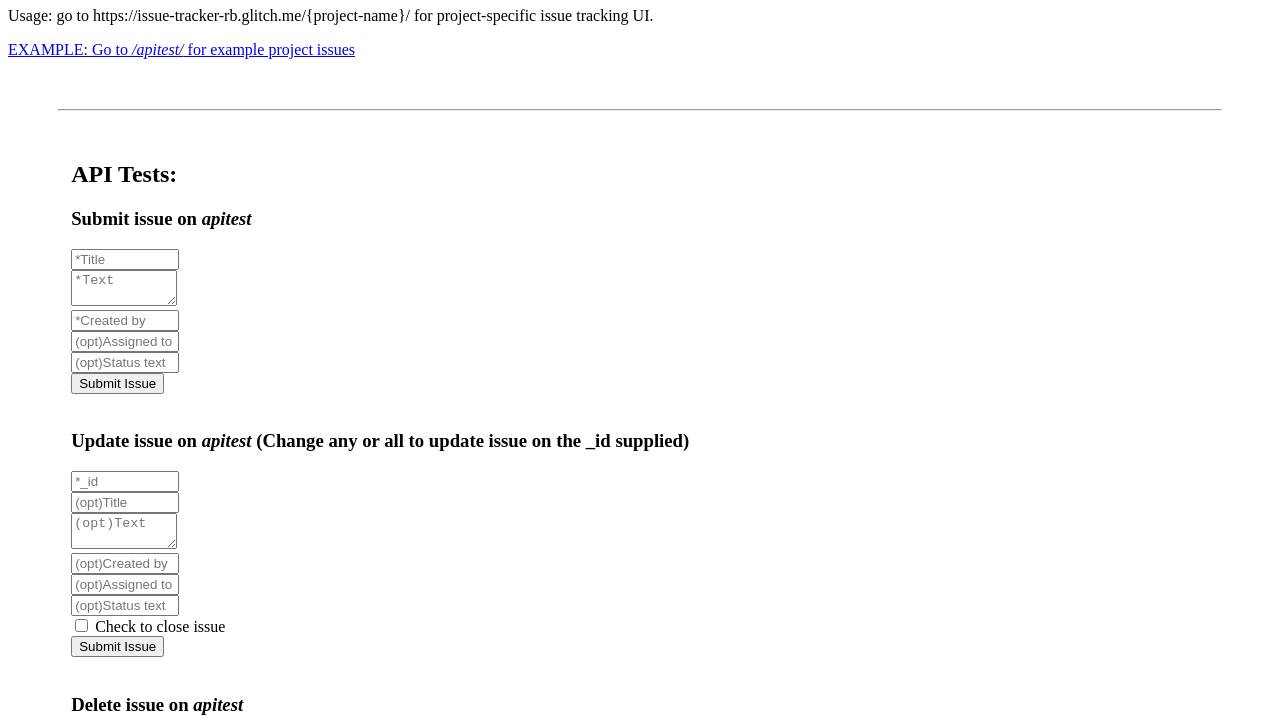
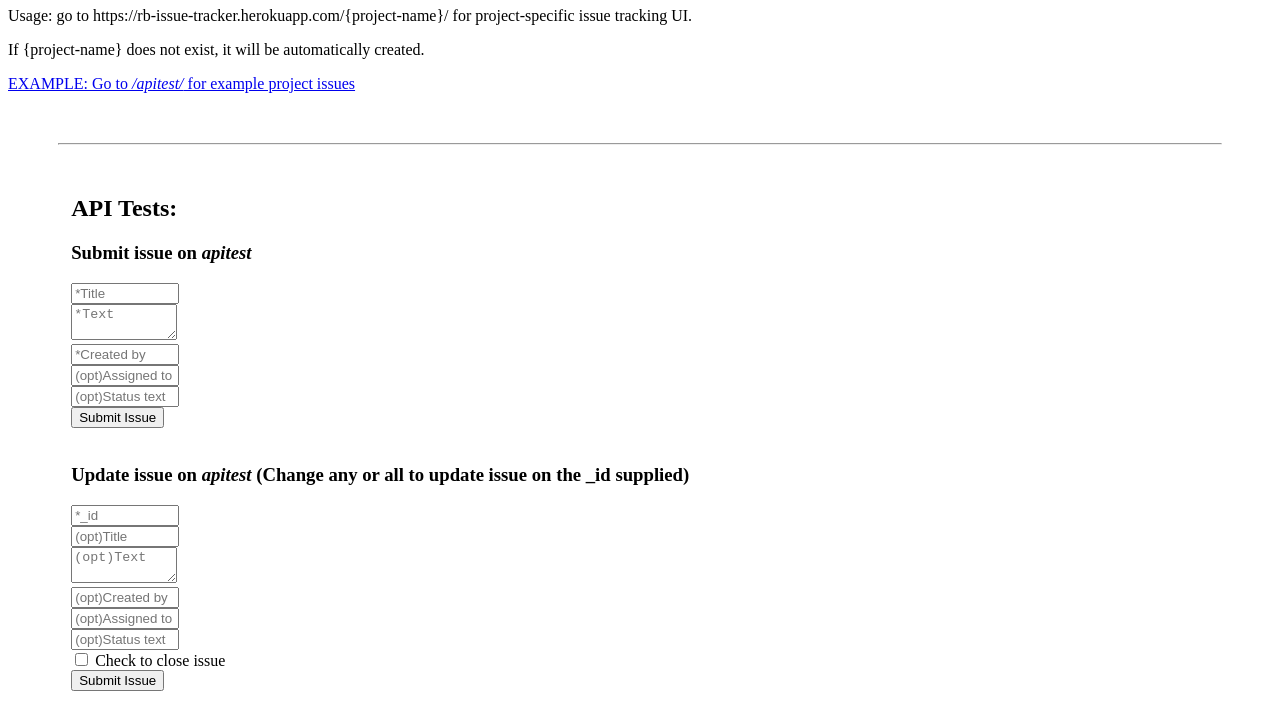
Before and after one commit to rkb716/issue-tracker, a website: page views/index.html in a window 1280 px wide. Shown: the part 73-798 px from the top of the page. Drawn offline with nearby package versions, Linux system fonts and the light colour scheme.

Commit message:
added .env and updated index.html

```diff
--- a/package.json
+++ b/package.json
@@ -1,5 +1,5 @@
 {
-	"name": "Issue Tracker",
+	"name": "issue-tracker",
 	"version": "0.0.1",
 	"description": "A fullstack application for tracking and managing software issues.",
 	"main": "server.js",
--- a/server.js
+++ b/server.js
@@ -2,7 +2,6 @@
 
 var express     = require('express');
 var bodyParser  = require('body-parser');
-var expect      = require('chai').expect;
 var cors        = require('cors');
 var helmet = require('helmet');
 
--- a/views/index.html
+++ b/views/index.html
@@ -14,7 +14,10 @@
       </h1>
     </header>
     <p>
-      Usage: go to https://issue-tracker-rb.glitch.me/{project-name}/ for project-specific issue tracking UI.
+      Usage: go to https://rb-issue-tracker.herokuapp.com/{project-name}/ for project-specific issue tracking UI.
+    </p>
+    <p>
+      If {project-name} does not exist, it will be automatically created.
     </p>
     <p><a href="/apitest/">EXAMPLE: Go to <i>/apitest/</i> for example project issues</a></p>
     <hr style="margin: 50px">
```
Also changed, not shown: 2 other files.
